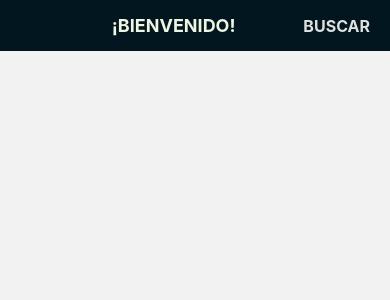
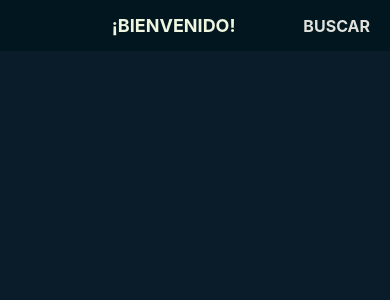
Before and after one commit to elprogramadorr/movies-app, a React Native app in the folder mobile/: screen / in a window 390 px wide. Shown: the top 300 px of the page. Built offline with nearby package versions, Linux system fonts and the light colour scheme.

Commit message:
added safe area view

```diff
--- a/mobile/src/screens/Home.tsx
+++ b/mobile/src/screens/Home.tsx
@@ -1,18 +1,25 @@
 import React from 'react';
-import { View, Text, TouchableOpacity, StyleSheet } from 'react-native';
-import { NativeStackNavigationProp } from '@react-navigation/native-stack';
-import { RootStackParamList } from '../types';
-import { useNavigation } from '@react-navigation/native';
-
+import {
+  View,
+  Text,
+  TouchableOpacity,
+  StyleSheet,
+  SafeAreaView,
+} from 'react-native';
+import {NativeStackNavigationProp} from '@react-navigation/native-stack';
+import {RootStackParamList} from '../types';
+import {useNavigation} from '@react-navigation/native';
 
 const Home = () => {
-  const navigation = useNavigation<NativeStackNavigationProp<RootStackParamList>>();
+  const navigation =
+    useNavigation<NativeStackNavigationProp<RootStackParamList>>();
 
   const goToPantallaBusqueda = () => {
     navigation.navigate('PantallaBusqueda');
   };
 
   return (
+    <SafeAreaView style={{flex: 1, backgroundColor: '#0A1B2A'}}>
       <View style={styles.headerContainer}>
         <View style={styles.sideSpace} />
         <Text style={styles.title}>¡BIENVENIDO!</Text>
@@ -20,6 +27,7 @@ const Home = () => {
           <Text style={styles.searchText}>BUSCAR</Text>
         </TouchableOpacity>
       </View>
+    </SafeAreaView>
   );
 };
 
@@ -47,5 +55,4 @@ const styles = StyleSheet.create({
   },
 });
 
-
 export default Home;
--- a/mobile/src/screens/PantallaBusqueda.tsx
+++ b/mobile/src/screens/PantallaBusqueda.tsx
@@ -1,4 +1,4 @@
-import React, { useState } from 'react';
+import React, {useState} from 'react';
 import {
   View,
   TextInput,
@@ -8,9 +8,10 @@ import {
   Text,
   StyleSheet,
   KeyboardAvoidingView,
+  SafeAreaView,
 } from 'react-native';
 import axios from 'axios';
-import { debounce } from 'lodash';
+import {debounce} from 'lodash';
 
 interface Movie {
   id: number;
@@ -47,7 +48,7 @@ const SearchScreen = () => {
         .filter(
           (movie: Movie) =>
             movie.poster_path &&
-            movie.title.toLowerCase().includes(trimmedQuery)
+            movie.title.toLowerCase().includes(trimmedQuery),
         )
         .sort((a: Movie, b: Movie) => b.popularity - a.popularity); //ordena por popularidad, los más populares aparecen primero
 
@@ -59,10 +60,10 @@ const SearchScreen = () => {
 
   const searchMoviesDebounced = debounce(searchMovies, 500);
 
-  const renderItem = ({ item }: { item: Movie }) => (
+  const renderItem = ({item}: {item: Movie}) => (
     <TouchableOpacity style={styles.imageContainer}>
       <Image
-        source={{ uri: `${IMAGE_BASE_URL}${item.poster_path}` }}
+        source={{uri: `${IMAGE_BASE_URL}${item.poster_path}`}}
         style={styles.poster}
         resizeMode="cover"
       />
@@ -71,12 +72,13 @@ const SearchScreen = () => {
   );
 
   return (
+    <SafeAreaView style={{flex: 1, backgroundColor: '#0A1B2A'}}>
       <KeyboardAvoidingView style={styles.container} behavior="padding">
         <TextInput
           placeholder="Buscar..."
           placeholderTextColor="#aaa"
           value={query}
-        onChangeText={(text) => {
+          onChangeText={text => {
             setQuery(text);
             searchMoviesDebounced(text);
           }}
@@ -91,16 +93,19 @@ const SearchScreen = () => {
 
         <FlatList
           data={movies}
-        keyExtractor={(item) => item.id.toString()}
+          keyExtractor={item => item.id.toString()}
           renderItem={renderItem}
           numColumns={3}
           contentContainerStyle={styles.grid}
         />
 
-      <TouchableOpacity style={styles.searchButton} onPress={() => searchMovies(query)}>
+        <TouchableOpacity
+          style={styles.searchButton}
+          onPress={() => searchMovies(query)}>
           <Text style={styles.searchButtonText}>Buscar</Text>
         </TouchableOpacity>
       </KeyboardAvoidingView>
+    </SafeAreaView>
   );
 };
 
```
Lines whose indentation alone changed are shown as unchanged.
